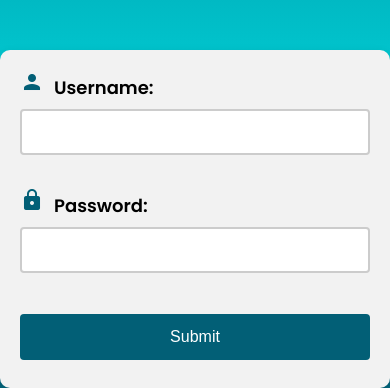
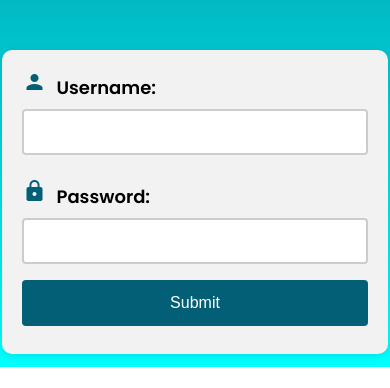
Before and after one commit to walkeram/techbois, a plain HTML site: page index.html in a window 390 px wide. Shown: the part 477-865 px from the top of the page. After the commit the page ends 844 px from the top, so only its background shows below. Drawn offline with Linux system fonts and the light colour scheme.

Commit message:
Improve accessibility and mobile support

```diff
--- a/index.html
+++ b/index.html
@@ -1,7 +1,8 @@
 <!DOCTYPE html>
-<html>
+<html lang="en">
 <head>
   <meta charset="UTF-8">
+  <meta name="viewport" content="width=device-width, initial-scale=1">
   <title>Techbois</title>
   <link href="https://fonts.googleapis.com/icon?family=Material+Icons" rel="stylesheet">
   <link href="https://fonts.googleapis.com/css2?family=Poppins:wght@400;500;600&display=swap" rel="stylesheet">
@@ -17,17 +18,15 @@
 </head>
 <body>
   <div class="header">
-    <img src="/android-chrome-192x192.png" alt="logo">
+    <img src="/android-chrome-192x192.png" alt="Techbois logo">
     <h1>Welcome to the Techbois Landing Page</h1>
   </div>
   <div class="login-form">
     <form>
-      <label><i class="material-icons">person</i>Username:</label>
+      <label for="username"><i class="material-icons">person</i>Username:</label>
       <input type="text" id="username" name="username" required>
-      <br><br>
-      <label><i class="material-icons">lock</i>Password:</label>
+      <label for="password"><i class="material-icons">lock</i>Password:</label>
       <input type="password" id="password" name="password" required>
-      <br><br>
       <input type="submit" value="Submit">
     </form>
   </div>
--- a/style.css
+++ b/style.css
@@ -59,6 +59,11 @@ input[type="submit"] {
 label {
   font-size: 18px;
   font-weight: 600;
+  display: block;
+  margin-top: 1rem;
+}
+.login-form label:first-child {
+  margin-top: 0;
 }
 i {
   font-size: 24px;
```
